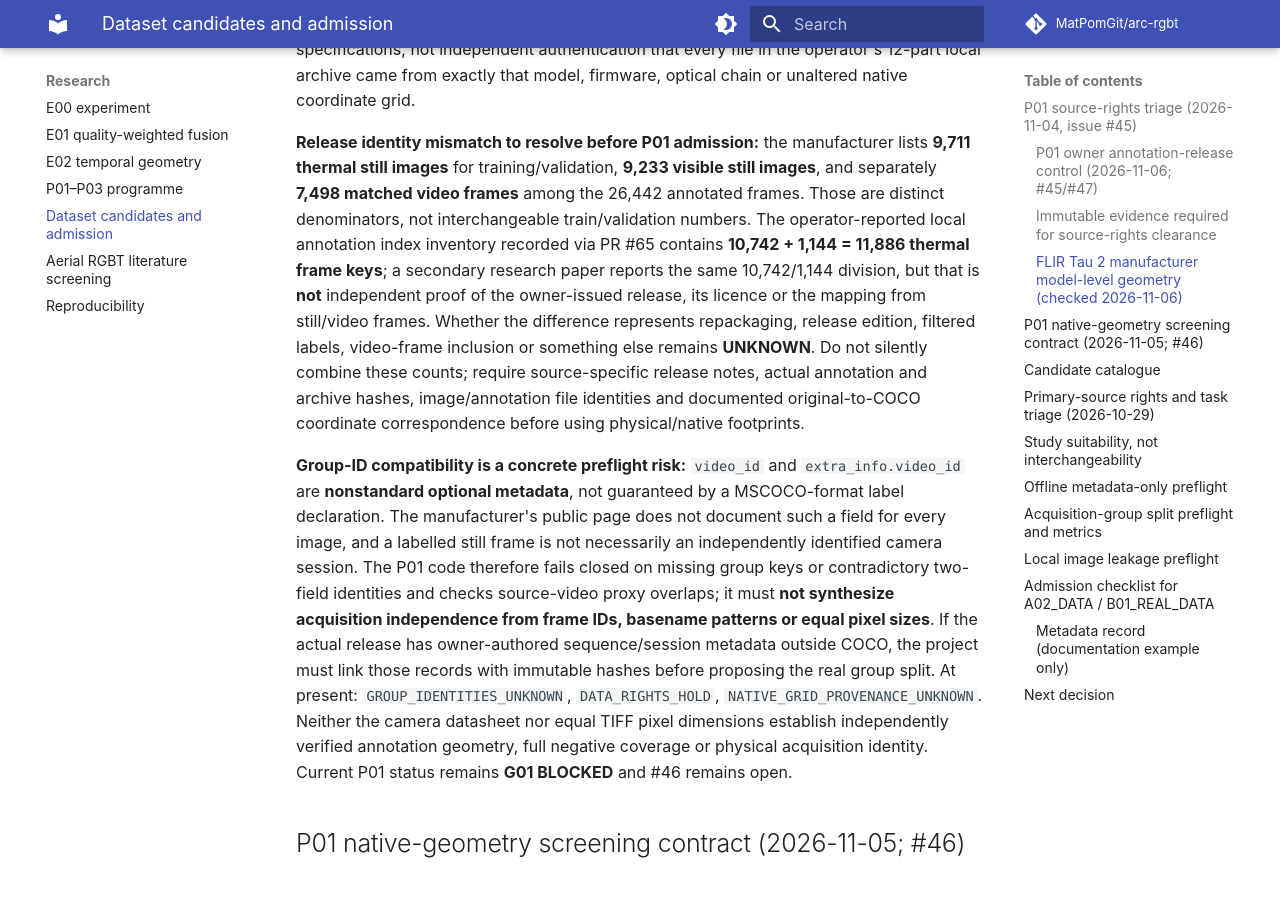
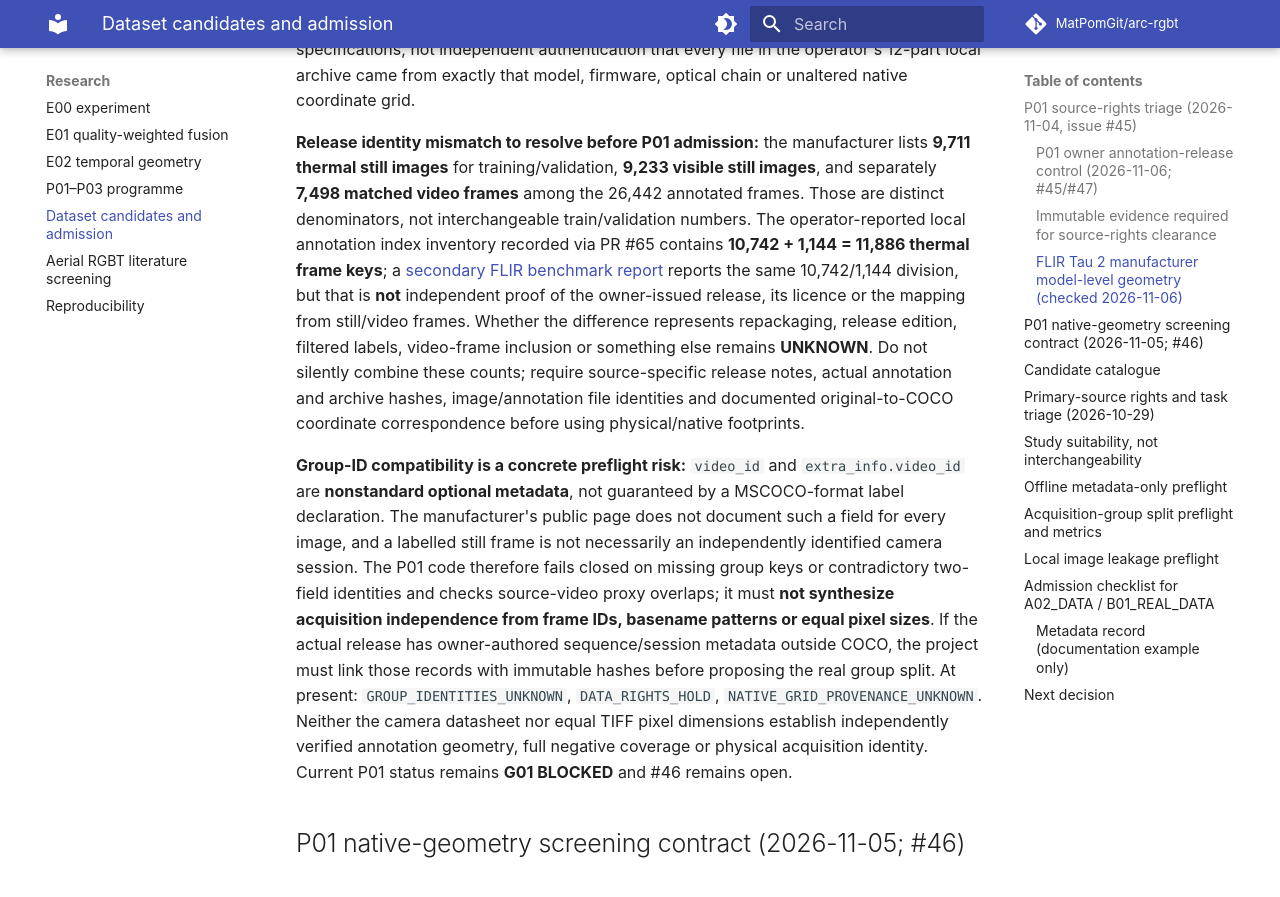
Before and after one commit to MatPomGit/arc-rgbt, an MkDocs documentation site: the page built from docs/experiments/datasets.md, in a window 1280 px wide and 900 px high, scrolled down 4036 px. Shown: the top 897 px of the window. Built offline with MkDocs 1.6.1 and Material for MkDocs 9.7.7, drawn with Linux system fonts in a browser that asks for light colours; comment, search, counter and statistics services are not loaded.

Commit message:
docs(p01): link secondary study as non-authoritative FLIR split evidence

```diff
--- a/docs/experiments/datasets.md
+++ b/docs/experiments/datasets.md
@@ -100,8 +100,8 @@ training/validation, **9,233 visible still images**, and separately
 Those are distinct denominators, not interchangeable train/validation
 numbers. The operator-reported local annotation index inventory
 recorded via PR #65 contains **10,742 + 1,144 = 11,886 thermal
-frame keys**; a secondary research paper reports the same
-10,742/1,144 division, but that is **not** independent proof of the
+frame keys**; a [secondary FLIR benchmark report](https://www.mdpi.com/2076-3417/15/24/13008)
+reports the same 10,742/1,144 division, but that is **not** independent proof of the
 owner-issued release, its licence or the mapping from still/video
 frames. Whether the difference represents repackaging, release
 edition, filtered labels, video-frame inclusion or something else
```
